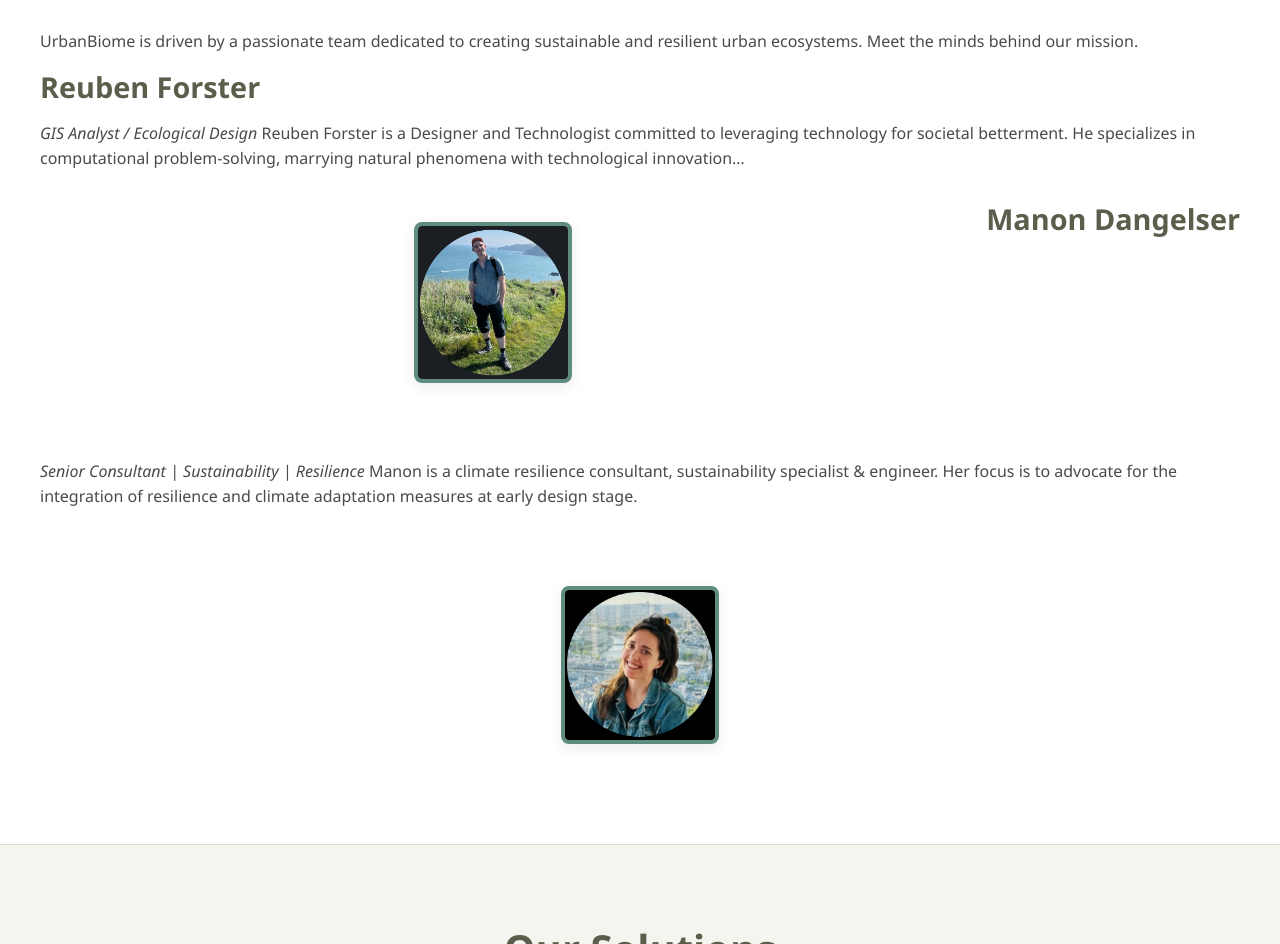
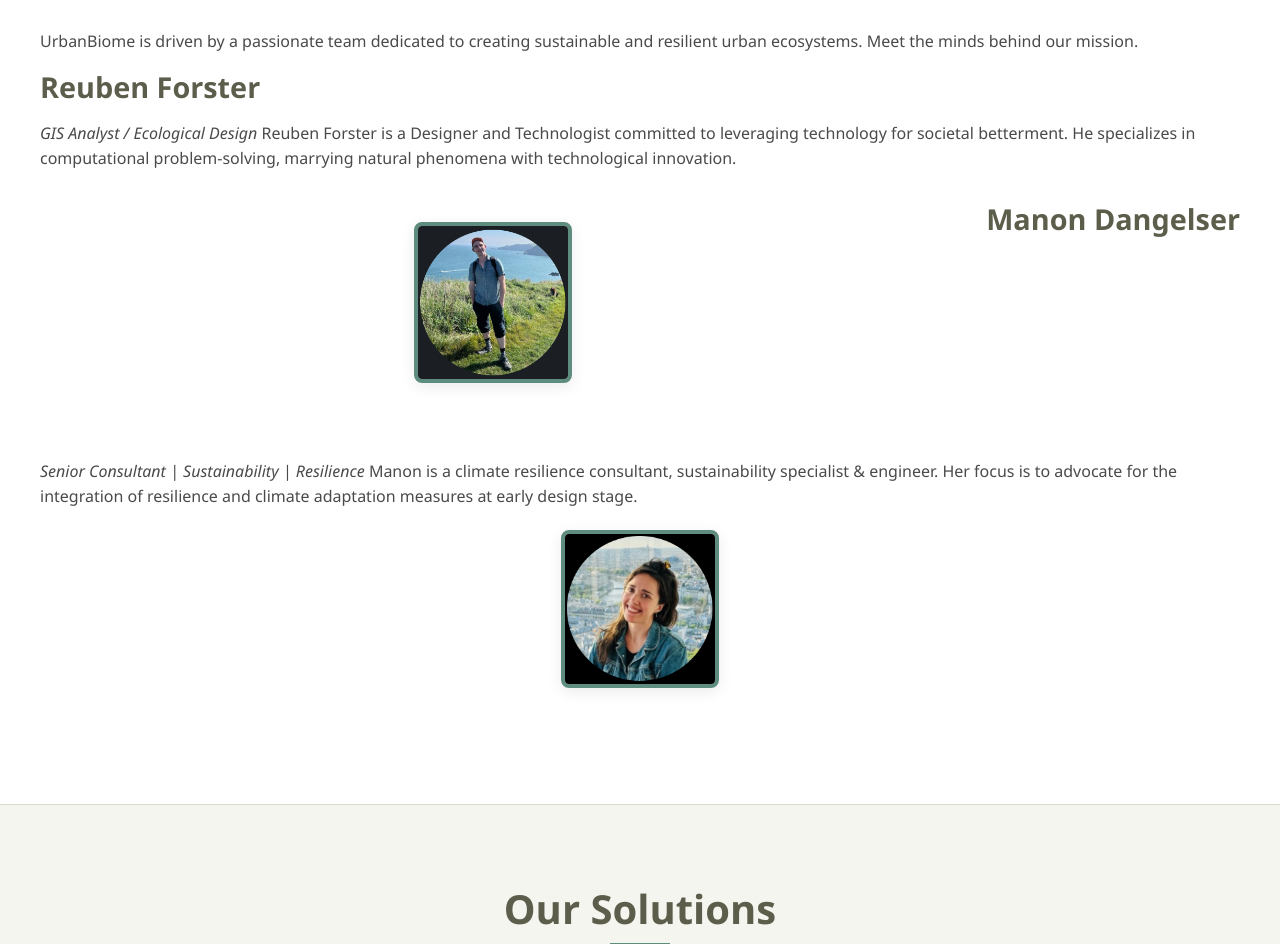
Before and after one commit to rofor8/urbanbiome-website, an Astro site: page / in a window 1280 px wide. Shown: the part 4180-5124 px from the top of the page. Built offline with nearby package versions, Linux system fonts and the light colour scheme; Astro itself is replaced by a stand-in of ours; a web font is replaced by a local one.

Commit message:
founders fix

```diff
--- a/src/content/sections/founders.md
+++ b/src/content/sections/founders.md
@@ -7,16 +7,13 @@
 
 ### Reuben Forster
 *GIS Analyst / Ecological Design*
-Reuben Forster is a Designer and Technologist committed to leveraging technology for societal betterment. He specializes in computational problem-solving, marrying natural phenomena with technological innovation..
-
-<div class="founder-grid">
+Reuben Forster is a Designer and Technologist committed to leveraging technology for societal betterment. He specializes in computational problem-solving, marrying natural phenomena with technological innovation.
+  <div class="founder-grid">
   <img src="/images/reuben.png" alt="Portrait of Reuben Forster" class="founder-portrait" />
 
 
 ### Manon Dangelser
 *Senior Consultant | Sustainability | Resilience*
 Manon is a climate resilience consultant, sustainability specialist & engineer. Her focus is to advocate for the integration of resilience and climate adaptation measures at early design stage.
-
-
   <img src="/images/mannon.png" alt="Portrait of Manon Dangelser" class="founder-portrait" />
 </div>
```
